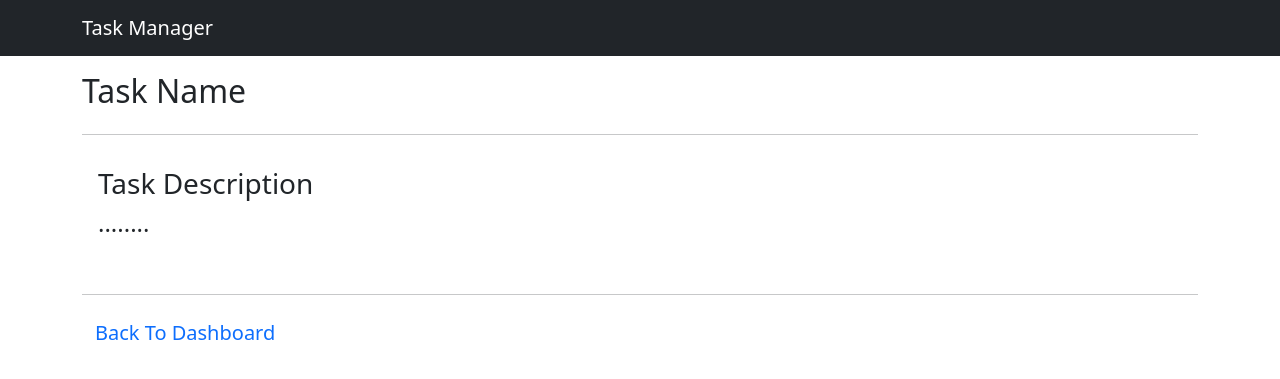
After one commit to emilejurgens/penguin, a Django app: template tasks/templates/task_view.html in a window 1280 px wide. The commit adds this page. Shown: the top 379 px of the page. Run offline with Django 4.2, Linux system fonts and the light colour scheme; the template is opened without the code that fills it, so the values that code supplies are empty; some libraries are stand-ins or nearby versions.

Commit message:
Add task_view.html page

```diff
--- a/task_manager/urls.py
+++ b/task_manager/urls.py
@@ -27,4 +27,5 @@ urlpatterns = [
     path('password/', views.PasswordView.as_view(), name='password'),
     path('profile/', views.ProfileUpdateView.as_view(), name='profile'),
     path('sign_up/', views.SignUpView.as_view(), name='sign_up'),
+    path('task_view/', views.task_view, name = 'task_view'),
 ]
--- /dev/null
+++ b/tasks/templates/task_view.html
@@ -0,0 +1,34 @@
+{% extends 'base_content.html' %}
+{% block content %}
+<div class="container">
+    <div class ="card-head">
+        <div class ="row mb-3">
+            <div class ="col-12">
+                <h2>Task Name</h2>
+            </div>
+        </div>
+    </div>
+    <hr>
+    <div class = "card-body">
+        <div class="row mb-3">
+            <div class ="col-12">
+                <h3>Task Description</h3>
+                <h4>........</h4>
+            </div>
+        </div>
+    </div>
+    <hr>
+    <div class="row mb-3">
+        <div class ="col-12">
+            <p>
+                <button class = "btn">
+                    <a class="navbar-brand" href="{% url 'dashboard' %}">
+                        Back To Dashboard
+                    </a>
+                </button>
+            </p>
+        </div>
+    </div>
+</div>
+
+{% endblock %}
--- a/tasks/views.py
+++ b/tasks/views.py
@@ -151,3 +151,9 @@ class SignUpView(LoginProhibitedMixin, FormView):
 
     def get_success_url(self):
         return reverse(settings.REDIRECT_URL_WHEN_LOGGED_IN)
+
+
+
+def task_view(request):
+    """Display the current task view."""
+    return render(request, 'task_view.html')
```
Also changed, not shown: static/custom.css (line endings or trailing spaces).
